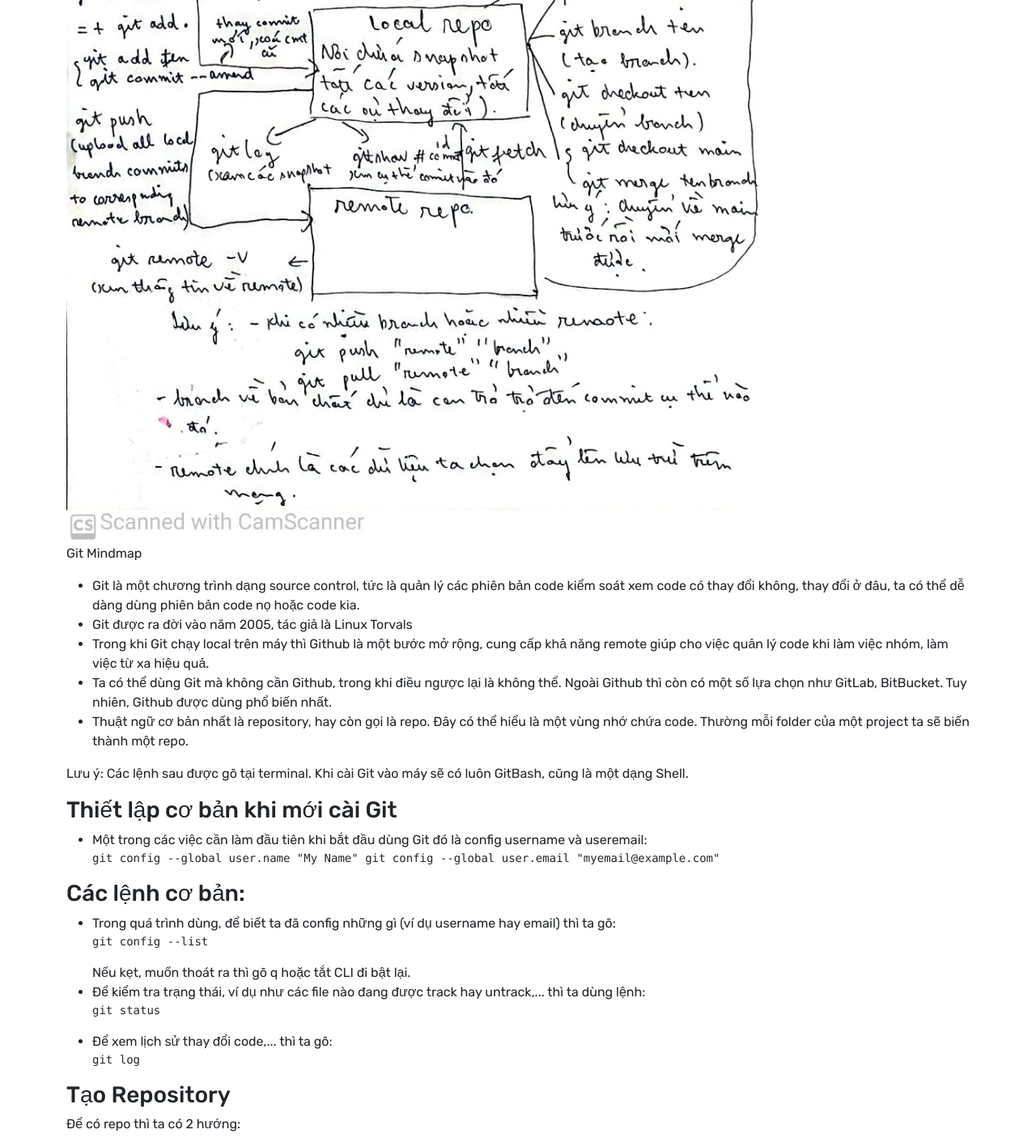
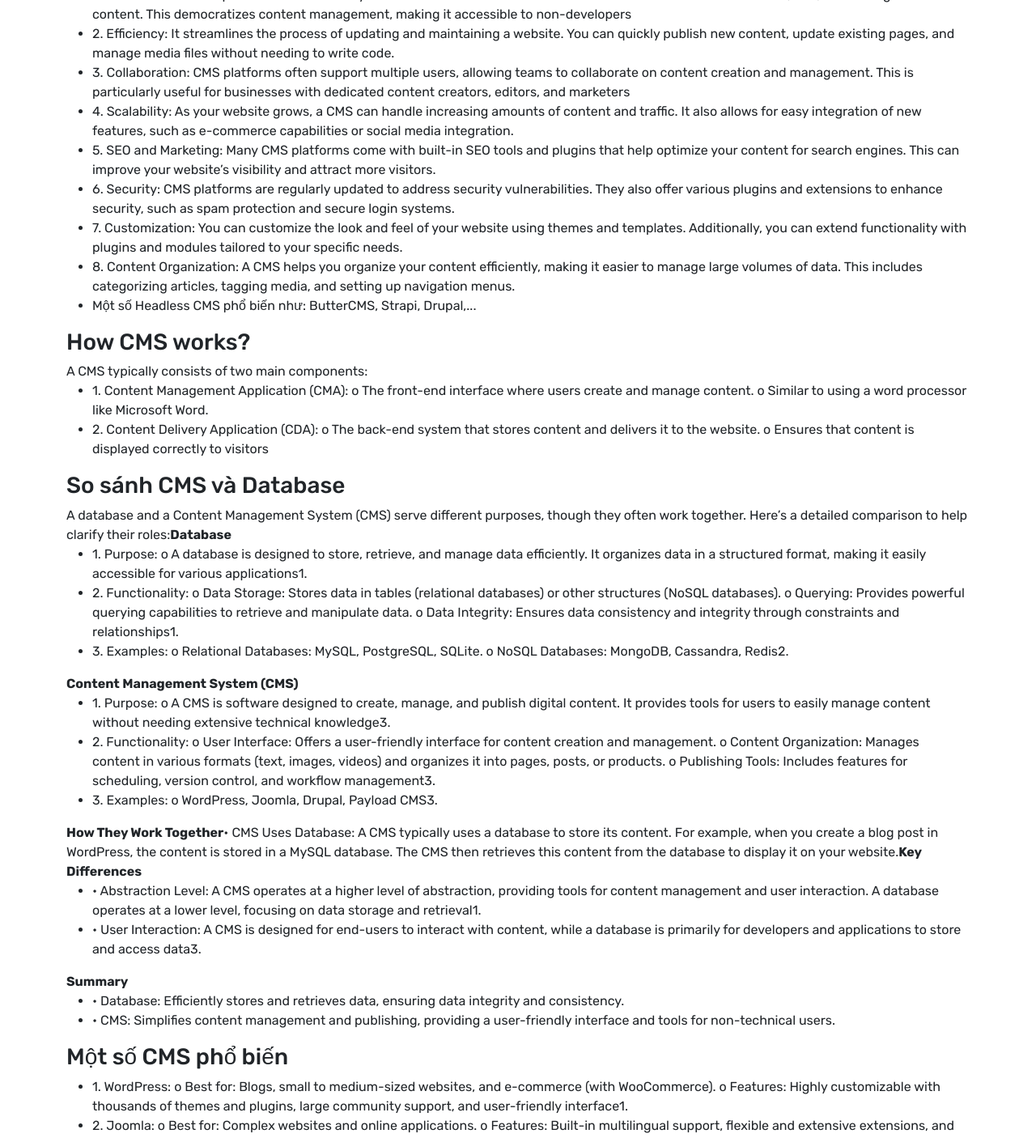
Before and after one commit to zephyrus1009/webdev, a Next.js app: page /backend_tutorial in a window 1280 px wide. Shown: the part 1330-2736 px from the top of the page at 81% size. Built offline with nearby package versions, Linux system fonts and the light colour scheme.

Commit message:
bo sung cms va nodemon

```diff
--- a/app/backend_tutorial/page.jsx
+++ b/app/backend_tutorial/page.jsx
@@ -7,15 +7,153 @@
       <h1 className='my-4 text-center'>BACKEND TUTORIAL</h1>
       <div>
         <h2>CMS</h2>
+        <h3>Giới thiệu</h3>
         <ul>
-          <li>CMS là viết tắt của Content Manage System</li>
+          <li>CMS là viết tắt của Content Manage System, là một hệ thống giúp quản lý content trên website thuận tiện hơn.</li>
           <li>Về cơ bản có thể chia làm 2 mảng là CMS (truyền thống) và Headless CMS</li>
           <li>CMS truyền thống thì chính là phần front end và toàn bộ phần back-end</li>
           <li>Headless CMS là hệ thống CMS mới, chỉ tập trung vào hỗ trợ quản lý dữ liệu, không quan tâm đến front-end (do đó mới gọi là headless).Còn app thì có thể tương tác đến phần dữ liệu được quản lý này thông qua call API.
-            <Image fluid src='images/webdev/public/images/headless cms.png' />
+            <Image fluid src='images/headless cms.png' />
           </li>
-          <li>Một số Headless CMS phổ biến như: ButterCMS, Strapi, Drupal,... </li>
+         <li>1.	Ease of Use: A CMS provides a user-friendly interface that allows individuals with minimal technical skills to create, edit, and manage website content. This democratizes content management, making it accessible to non-developers</li>
+         <li>2.	Efficiency: It streamlines the process of updating and maintaining a website. You can quickly publish new content, update existing pages, and manage media files without needing to write code.</li>
+<li>3.	Collaboration: CMS platforms often support multiple users, allowing teams to collaborate on content creation and management. This is particularly useful for businesses with dedicated content creators, editors, and marketers</li>
+<li>4.	Scalability: As your website grows, a CMS can handle increasing amounts of content and traffic. It also allows for easy integration of new features, such as e-commerce capabilities or social media integration.</li>
+<li>5.	SEO and Marketing: Many CMS platforms come with built-in SEO tools and plugins that help optimize your content for search engines. This can improve your website’s visibility and attract more visitors.</li>
+<li>6.	Security: CMS platforms are regularly updated to address security vulnerabilities. They also offer various plugins and extensions to enhance security, such as spam protection and secure login systems.</li>
+
+<li>7.	Customization: You can customize the look and feel of your website using themes and templates. Additionally, you can extend functionality with plugins and modules tailored to your specific needs.</li>
+<li>8.	Content Organization: A CMS helps you organize your content efficiently, making it easier to manage large volumes of data. This includes categorizing articles, tagging media, and setting up navigation menus.</li>
+
+<li>Một số Headless CMS phổ biến như: ButterCMS, Strapi, Drupal,... </li>
+
         </ul>
+        <h3>How CMS works?</h3>
+        A CMS typically consists of two main components:
+        <ul>
+          <li>1.	Content Management Application (CMA):
+o	The front-end interface where users create and manage content.
+o	Similar to using a word processor like Microsoft Word.</li>
+<li>2.	Content Delivery Application (CDA):
+o	The back-end system that stores content and delivers it to the website.
+o	Ensures that content is displayed correctly to visitors</li>
+        </ul>
+
+<h3>So sánh CMS và Database</h3>
+A database and a Content Management System (CMS) serve different purposes, though they often work together. Here’s a detailed comparison to help clarify their roles:
+<b>Database</b>
+<ul>
+  <li>1.	Purpose:
+  o	A database is designed to store, retrieve, and manage data efficiently. It organizes data in a structured format, making it easily accessible for various applications1.</li>
+  <li>2.	Functionality:
+o	Data Storage: Stores data in tables (relational databases) or other structures (NoSQL databases).
+o	Querying: Provides powerful querying capabilities to retrieve and manipulate data.
+o	Data Integrity: Ensures data consistency and integrity through constraints and relationships1.</li>
+  <li>3.	Examples:
+o	Relational Databases: MySQL, PostgreSQL, SQLite.
+o	NoSQL Databases: MongoDB, Cassandra, Redis2.</li>
+</ul>
+<b>Content Management System (CMS)</b>
+<ul>
+  <li>
+1.	Purpose:
+o	A CMS is software designed to create, manage, and publish digital content. It provides tools for users to easily manage content without needing extensive technical knowledge3.</li>
+<li>2.	Functionality:
+o	User Interface: Offers a user-friendly interface for content creation and management.
+o	Content Organization: Manages content in various formats (text, images, videos) and organizes it into pages, posts, or products.
+o	Publishing Tools: Includes features for scheduling, version control, and workflow management3.</li>
+<li>3.	Examples:
+o	WordPress, Joomla, Drupal, Payload CMS3.</li>
+</ul>
+
+
+
+
+<b>How They Work Together</b>
+•	CMS Uses Database: A CMS typically uses a database to store its content. For example, when you create a blog post in WordPress, the content is stored in a MySQL database. The CMS then retrieves this content from the database to display it on your website.
+<b>Key Differences</b>
+<ul>
+  <li>•	Abstraction Level: A CMS operates at a higher level of abstraction, providing tools for content management and user interaction. A database operates at a lower level, focusing on data storage and retrieval1.</li>
+  <li>•	User Interaction: A CMS is designed for end-users to interact with content, while a database is primarily for developers and applications to store and access data3.</li>
+</ul>
+
+
+<b>Summary</b>
+<ul>
+  <li>•	Database: Efficiently stores and retrieves data, ensuring data integrity and consistency.</li>
+  <li>
+  •	CMS: Simplifies content management and publishing, providing a user-friendly interface and tools for non-technical users.</li>
+</ul>
+
+<h3>Một số CMS phổ biến</h3>
+
+<ul>
+  <li>1.	WordPress:
+o	Best for: Blogs, small to medium-sized websites, and e-commerce (with WooCommerce).
+o	Features: Highly customizable with thousands of themes and plugins, large community support, and user-friendly interface1.</li>
+  <li>2.	Joomla:
+o	Best for: Complex websites and online applications.
+o	Features: Built-in multilingual support, flexible and extensive extensions, and strong user management1.</li>
+  <li>3.	Drupal:
+o	Best for: Large, high-traffic websites and enterprises.
+o	Features: Highly scalable, robust security, and flexible content architecture2.</li>
+  <li>4.	Shopify:
+o	Best for: E-commerce websites.
+o	Features: Easy to set up, extensive e-commerce features, and integrated payment processing3.</li>
+  <li>5.	Wix:
+o	Best for: Small businesses and personal websites.
+o	Features: Drag-and-drop builder, various templates, and built-in SEO tools3.</li>
+  <li>6.	TYPO3:
+o	Best for: Enterprises and large organizations.
+o	Features: Extensive extension library, strong multilingual support, and high flexibility3.</li>
+  <li>7.	Contentful:
+o	Best for: Headless CMS needs.
+o	Features: API-first approach, flexible content modeling, and easy integration with various front-end frameworks2.</li>
+  <li>8.	Payload CMS:
+o	Best for: Developers looking for a highly customizable and modern CMS.
+o	Features: Built with JavaScript/TypeScript, headless architecture, and flexible content management2.</li>
+</ul>
+
+<h3>Giới thiệu về Payload CMS</h3>
+Payload CMS is a headless content management system (CMS) designed for developers. Here are some key features:
+<ul>
+  <li>1.	Headless Architecture: Unlike traditional CMSs, Payload CMS is headless, meaning it provides content via APIs, allowing you to use any front-end technology to display your content.</li>
+  <li>2.	Customizable: It offers a high degree of customization, enabling you to define your own collections, fields, and relationships. This makes it flexible for various use cases.</li>
+  <li>3.	Built with JavaScript/TypeScript: Payload CMS is built using modern JavaScript and TypeScript, making it a great choice for developers familiar with these languages.</li>
+  <li>4.	Rich Text Editor: It includes a rich text editor (like the Slate editor mentioned in your code) for creating and managing content.</li>
+  <li>
+  5.	Database Agnostic: While your code uses MongoDB, Payload CMS can work with different databases through adapters.</li>
+  <li>6.	Admin Panel: It comes with a built-in admin panel that you can customize, as seen in your configuration.</li>
+  <li>7.	Open Source: Payload CMS is open-source, allowing you to contribute to its development or customize it to fit your needs.</li>
+</ul>
+
+<h2>Nodemon</h2>
+        <h3>Giới thiệu</h3>
+        <ul>
+          <li>Nodemon is a utility that helps with the development of Node.js applications by automatically restarting the server whenever file changes in the directory are detected. </li>
+          <li>1.	Automatic Restart:
+          o	Nodemon watches the files in your project and automatically restarts the Node.js application when it detects any changes. This saves you from manually stopping and starting the server every time you make a change.</li>
+          <li>2.	Customization:
+          o	You can customize which files and directories Nodemon should watch, which extensions to monitor, and what command to run when changes are detected. This is typically done through a nodemon.json configuration file.</li>
+          <li>3.	Ease of Use:
+          o	Nodemon is easy to set up and use. You can start it by simply running nodemon instead of node to start your application.</li>
+          <li>4.	Integration with Other Tools:
+          o	Nodemon can be integrated with other tools and scripts, making it a versatile tool for various development workflows.</li>
+        </ul>
+
+        <h3>Cài đặt</h3>
+        <pre>
+          <code>npm install -g nodemon</code>
+        </pre>
+        <p>Nên cài global vì ta không cần gọi nó ở trong file js.</p>
+        <h3>Khởi chạy</h3>
+        <p>Thay vì chạy file với lệnh node tenfile.js thì Tại terminal gõ:</p>
+        <pre>
+          <code>nodemon tenfile.js</code>
+        </pre>
+        <p>
+          Trong đó, tenfile là file mà ta thiết lập chạy server (chạy express).
+        </p>
         <h2>GIT, GITHUB</h2>
         <h3>Giới thiệu về Git và Github</h3>
         <figure>
```
